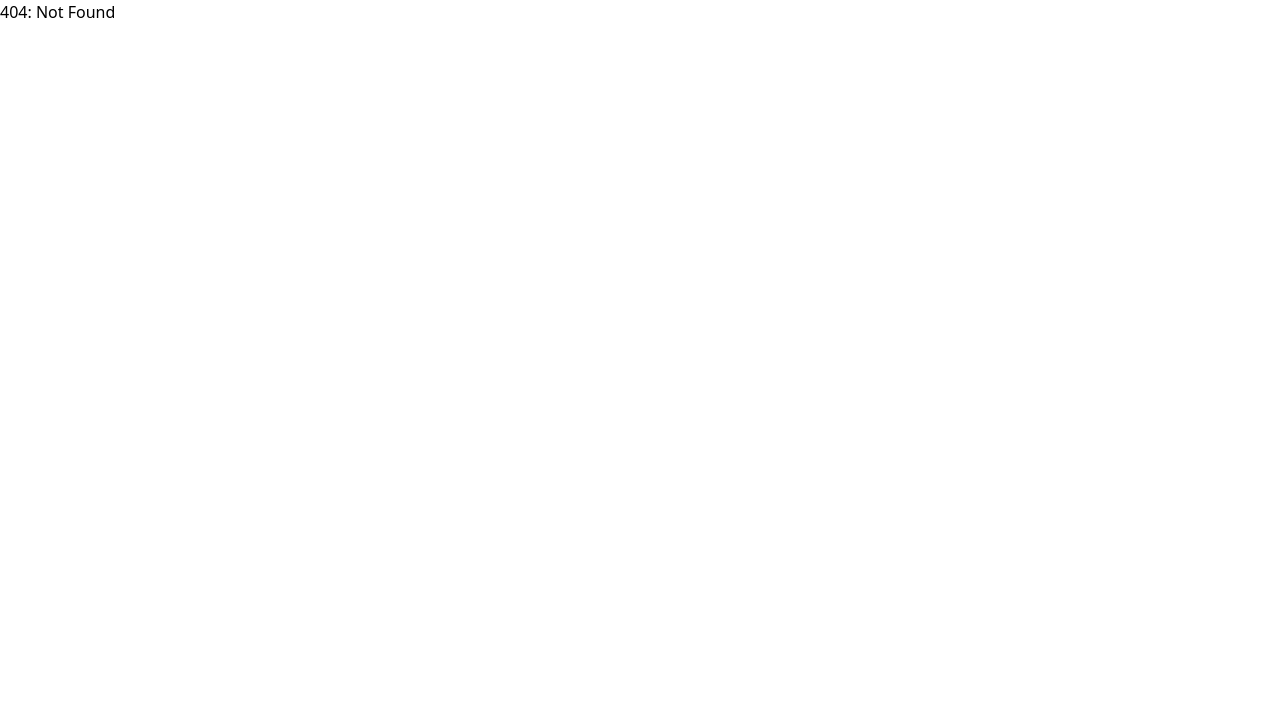
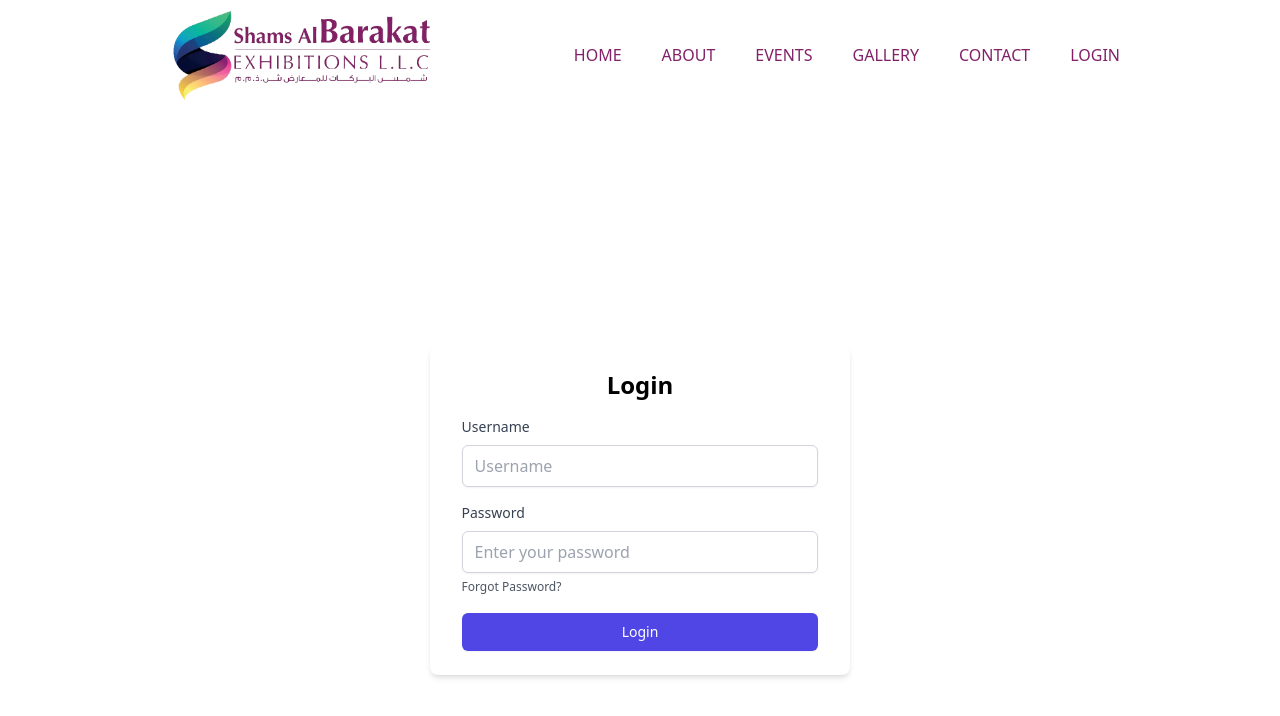
Before and after one commit to abhishekmohank/barakatexhibitions, a React (Vite) app: page /login in a window 1280 px wide. Before the commit this address had no page. Shown: the top 716 px of the page. Built offline with nearby package versions, Linux system fonts and the light colour scheme.

Commit message:
login page

```diff
--- a/src/App.jsx
+++ b/src/App.jsx
@@ -5,6 +5,7 @@
 import Events from "./Pages/Events";
 import Gallery from "./Pages/Gallery";
 import Contact from "./Pages/Contact";
+import Login from "./Pages/Login";
 
 function App() {
   return (
@@ -16,6 +17,8 @@
           <Route path="/events" element={<Events />} />
           <Route path="/gallery" element={<Gallery />} />
           <Route path="/contact" element={<Contact />} />
+          <Route path="/login" element={<Login />} />{" "}
+          {/* Add a route for "/login" */}
           {/* Add a catch-all route for unmatched paths (optional) */}
           <Route
             path="*"
--- a/src/Components/Header.jsx
+++ b/src/Components/Header.jsx
@@ -47,7 +47,7 @@
           <a href="contact">CONTACT</a>
         </li>
         <li className="hover:text-red-800 text-[#822168] font-medium">
-          <a href="/about">LOGIN</a>
+          <a href="/Login">LOGIN</a>
         </li>
       </ul>
     </div>
--- /dev/null
+++ b/src/Pages/Login.jsx
@@ -0,0 +1,56 @@
+import Header from "../Components/Header";
+const Login = () => {
+  return (
+    <>
+      <Header />
+      <div className="min-h-screen flex items-center justify-center w-full dark:bg-gray-950">
+        <div className="bg-white dark:bg-gray-900 shadow-md rounded-lg px-8 py-6 max-w-md">
+          <h1 className="text-2xl font-bold text-center mb-4 dark:text-gray-200">
+            Login
+          </h1>
+          <form action="#">
+            <div className="mb-4">
+              <label className="block text-sm font-medium text-gray-700 dark:text-gray-300 mb-2">
+                Username
+              </label>
+              <input
+                type="text"
+                className="shadow-sm rounded-md w-full px-3 py-2 border border-gray-300 focus:outline-none focus:ring-indigo-500 focus:border-indigo-500"
+                placeholder="Username"
+                required
+              />
+            </div>
+            <div className="mb-4">
+              <label
+                htmlFor="password"
+                className="block text-sm font-medium text-gray-700 dark:text-gray-300 mb-2"
+              >
+                Password
+              </label>
+              <input
+                type="password"
+                id="password"
+                className="shadow-sm rounded-md w-full px-3 py-2 border border-gray-300 focus:outline-none focus:ring-indigo-500 focus:border-indigo-500"
+                placeholder="Enter your password"
+                required
+              />
+              <a
+                href="#"
+                className="text-xs text-gray-600 hover:text-indigo-500 focus:outline-none focus:ring-2 focus:ring-offset-2 focus:ring-indigo-500"
+              >
+                Forgot Password?
+              </a>
+            </div>
+            <button
+              type="submit"
+              className="w-full flex justify-center py-2 px-4 border border-transparent rounded-md shadow-sm text-sm font-medium text-white bg-indigo-600 hover:bg-indigo-700 focus:outline-none focus:ring-2 focus:ring-offset-2 focus:ring-indigo-500"
+            >
+              Login
+            </button>
+          </form>
+        </div>
+      </div>
+    </>
+  );
+};
+export default Login;
```
